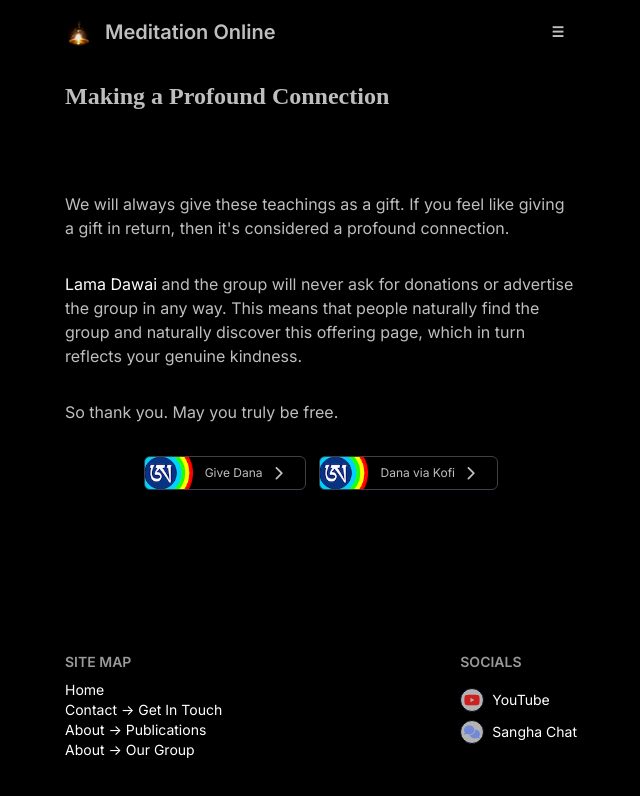
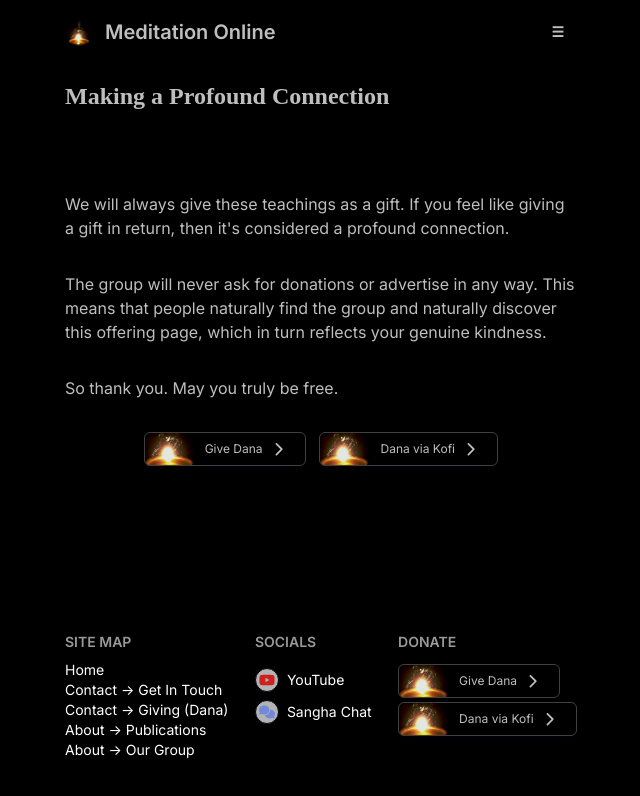
Before and after one commit to mo-sangha/website, a SvelteKit app: page /contact/giving in a window 1280 px wide. Shown: the top 796 px of the page, without its empty margins (319-959 px from the left). Built offline with nearby package versions, Linux system fonts and the light colour scheme; a web font is replaced by a local one.

Commit message:
feat: Restore the donation page

```diff
--- a/src/components/DonateButton.svelte
+++ b/src/components/DonateButton.svelte
@@ -31,9 +31,9 @@
                shadow-md shadow-slate-950/30 hover:shadow-slate-950/50
                fill-primary-content hover:fill-white
                transition-all duration-300"
-		style="background-image: url({iconSmall});
+		style="background-image: url(/apple-touch-icon.png);
                background-size: 65px 65px;
-               background-position: -17px center;
+               background-position: -8px -24px;
                background-repeat: no-repeat;"
 	>
 		<span class="z-10 pl-1 whitespace-nowrap">Give Dana</span>
--- a/src/components/DonateButtonKofi.svelte
+++ b/src/components/DonateButtonKofi.svelte
@@ -31,9 +31,9 @@
                shadow-md shadow-slate-950/30 hover:shadow-slate-950/50
                fill-primary-content hover:fill-white
                transition-all duration-300"
-		style="background-image: url({iconSmall});
+		style="background-image: url(/apple-touch-icon.png);
                background-size: 65px 65px;
-               background-position: -17px center;
+               background-position: -8px -24px;
                background-repeat: no-repeat;"
 	>
 		<span class="z-10 pl-1 whitespace-nowrap">Dana via Kofi</span>
--- a/src/routes/+layout.svelte
+++ b/src/routes/+layout.svelte
@@ -5,6 +5,9 @@
 	import { definition as faComments } from '@fortawesome/free-solid-svg-icons/faComments';
 	import { definition as faYoutube } from '@fortawesome/free-brands-svg-icons/faYoutube';
 	import Icon from '../components/Icon.svelte';
+	import DonateButton from '../components/DonateButton.svelte';
+  import DonateButtonKofi from '../components/DonateButtonKofi.svelte';
+
 
 	const socialIcons = [
 		{
@@ -62,6 +65,11 @@
 					</a>
 				{/each}
 			</div>
+			<div class="flex flex-col gap-1">
+				<header class="footer-title">Donate</header>
+				<DonateButton />
+				<DonateButtonKofi />
+			</div>
 		</nav>
 	</footer>
 </div>
--- a/src/routes/contact/giving/+page.svelte
+++ b/src/routes/contact/giving/+page.svelte
@@ -12,8 +12,7 @@
 			it's considered a profound connection.
 		</p>
 		<p>
-			<a href="/about/lama-dawai-gocha" class="link link-hover text-secondary">Lama Dawai</a>
-			and the group will never ask for donations or advertise the group in any way. This means that people
+			The group will never ask for donations or advertise in any way. This means that people
 			naturally find the group and naturally discover this offering page, which in turn reflects your
 			genuine kindness.
 		</p>
--- a/src/routes/navLinks.ts
+++ b/src/routes/navLinks.ts
@@ -7,6 +7,7 @@ export const links: NavLink[] = [
 		type: 'branch',
 		children: [
 			{ name: 'Get In Touch', href: '/contact/get-in-touch', type: 'leaf' },
+			{ name: 'Giving (Dana)', href: '/contact/giving', type: 'leaf' }
 		]
 	},
 	{
```
